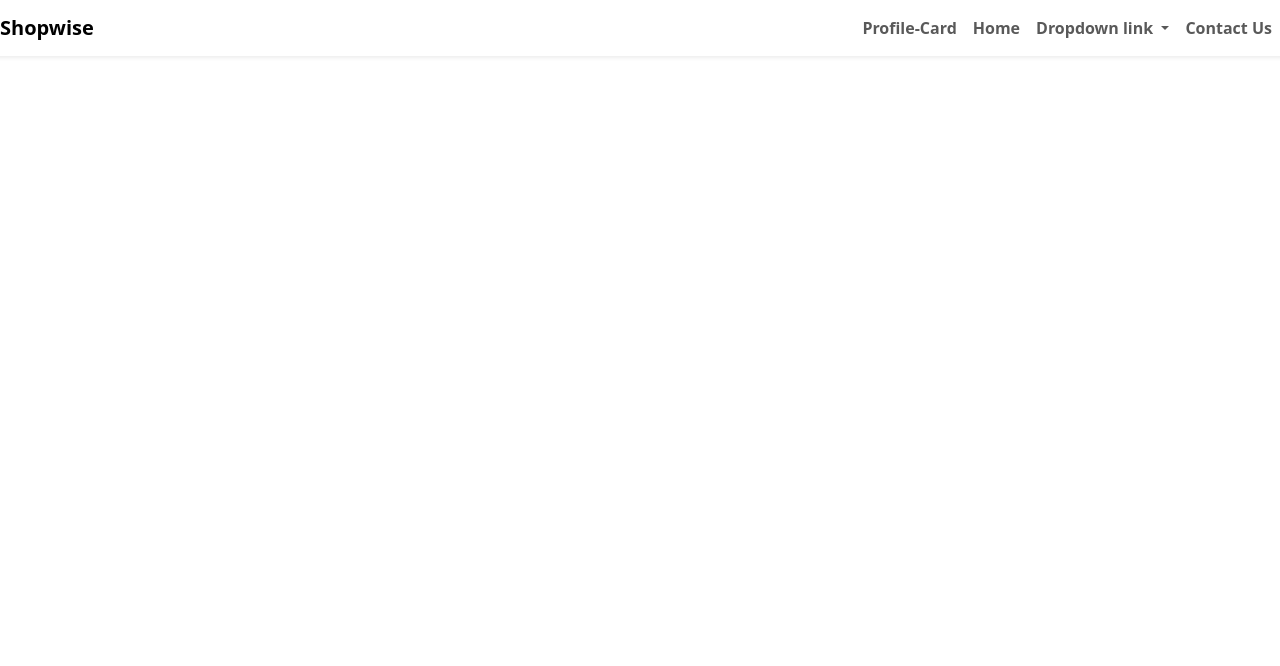
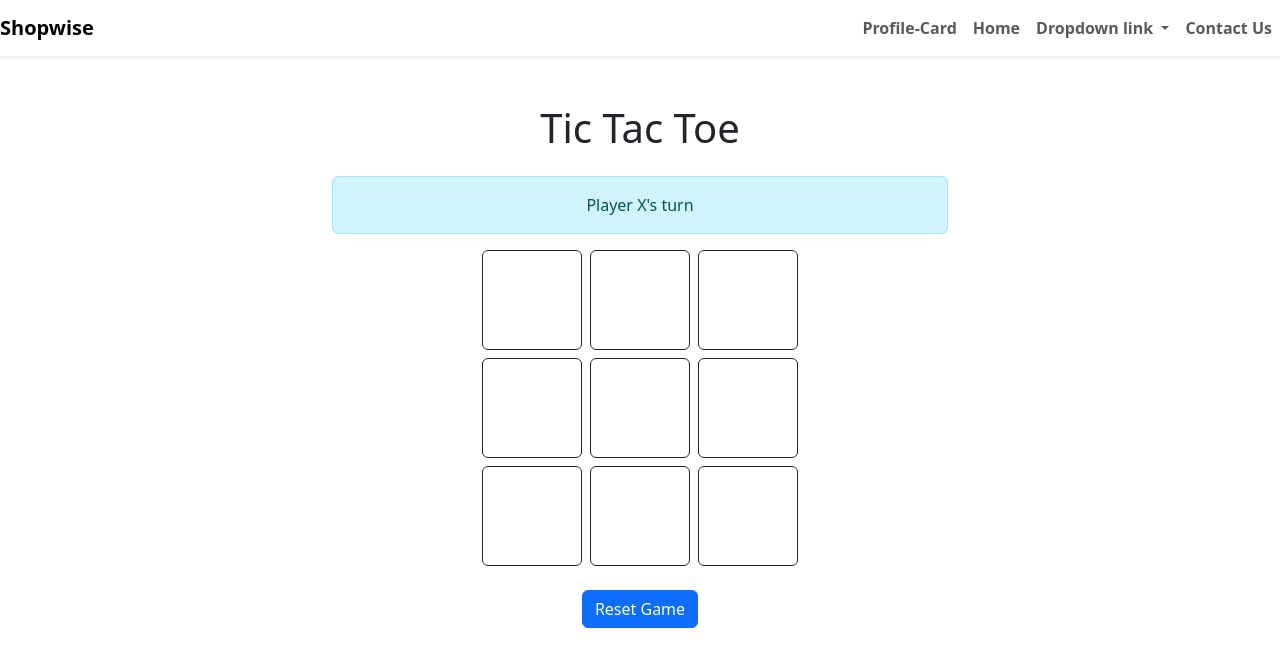
Before and after one commit to SHUHAG13/AngularFromScratchToAdvance, an Angular app: page /tic-tac-toe in a window 1280 px wide. Before the commit this address led to /. Shown: the top 666 px of the page. Built offline with nearby package versions, Linux system fonts and the light colour scheme.

Commit message:
Add Tic Tac Toe Game to my project

```diff
--- a/src/app/app.component.html
+++ b/src/app/app.component.html
@@ -28,6 +28,7 @@
               <li><a class="dropdown-item" routerLink="/todo-list">Todo-List</a></li>
               <li><a class="dropdown-item" routerLink="/stop-watch">Stop-Watch</a></li>
               <li><a class="dropdown-item" routerLink="/guess-game">Guessing Game</a></li>
+              <li><a class="dropdown-item" routerLink="/tic-tac-toe">Tic Tac Toe </a></li>
             </ul>
           </li>
           <li class="nav-item">
--- a/src/app/app.routes.ts
+++ b/src/app/app.routes.ts
@@ -5,6 +5,7 @@ import { TodoListComponent } from './pages/todo-list/todo-list.component';
 import { HomeComponent } from './pages/home/home.component';
 import { StopWatchComponent } from './pages/stop-watch/stop-watch.component';
 import { GuessingGameComponent } from './pages/guessing-game/guessing-game.component';
+import { TicTacToeComponent } from './pages/tic-tac-toe/tic-tac-toe.component';
 
 export const routes: Routes = [
     {path:"profile-card",component:ProfileCardComponent},
@@ -13,4 +14,5 @@ export const routes: Routes = [
     {path:'home',component:HomeComponent},
     {path:'stop-watch',component:StopWatchComponent},
     {path:'guess-game',component:GuessingGameComponent},
+    {path:"tic-tac-toe",component:TicTacToeComponent}
 ];
--- a/src/app/pages/home/home.component.html
+++ b/src/app/pages/home/home.component.html
@@ -16,8 +16,8 @@
           <li>Counter</li>
           <li>Simple Todo</li>
           <li>Stop Watch</li>
-          <li>Guessing Game</li>
-          <li>Introduction 6</li>
+          <li routerLink="/guess-game">Guessing Game</li>
+          <li routerLink="/tic-tac-toe">Tic Tac Toe</li>
           <li>Introduction 6</li>
           <li>Introduction 6</li>
           <li>Introduction 6</li>
--- a/src/app/pages/home/home.component.ts
+++ b/src/app/pages/home/home.component.ts
@@ -3,7 +3,7 @@ import { RouterLink } from '@angular/router';
 
 @Component({
   selector: 'app-home',
-  imports: [],
+  imports: [RouterLink],
   templateUrl: './home.component.html',
   styleUrl: './home.component.css'
 })
--- /dev/null
+++ b/src/app/pages/tic-tac-toe/tic-tac-toe.component.css
@@ -0,0 +1,19 @@
+.board {
+    display: grid;
+    grid-template-columns: repeat(3, 100px);
+    grid-template-rows: repeat(3, 100px);
+    gap: 10px;
+    margin: 0 auto;
+  }
+
+  .cell {
+    font-size: 2rem;
+    font-weight: bold;
+    display: flex;
+    align-items: center;
+    justify-content: center;
+    cursor: pointer;
+    height: 100px;
+    width: 100px;
+    user-select: none;
+  }
--- /dev/null
+++ b/src/app/pages/tic-tac-toe/tic-tac-toe.component.html
@@ -0,0 +1,31 @@
+<div class="container py-5" style="width: 40rem;">
+    <h1 class="text-center mb-4">Tic Tac Toe</h1>
+
+    <div *ngIf="!winner && !isDraw" class="alert alert-info text-center">
+      Player {{ currentPlayer }}'s turn
+    </div>
+
+    <div class="d-flex justify-content-center">
+      <div class="board d-grid gap-2">
+        <div
+          *ngFor="let cell of board; let i = index"
+          (click)="makeMove(i)"
+          class="cell btn btn-outline-dark"
+        >
+          {{ cell }}
+        </div>
+      </div>
+    </div>
+
+    <div *ngIf="winner" class="alert alert-success text-center mt-4">
+      🎉 Player {{ winner }} wins!
+    </div>
+
+    <div *ngIf="isDraw && !winner" class="alert alert-warning text-center mt-4">
+      🤝 It's a draw!
+    </div>
+
+    <div class="text-center mt-4">
+      <button (click)="resetGame()" class="btn btn-primary">Reset Game</button>
+    </div>
+  </div>
--- /dev/null
+++ b/src/app/pages/tic-tac-toe/tic-tac-toe.component.ts
@@ -0,0 +1,82 @@
+import { CommonModule, NgFor, NgIf } from '@angular/common';
+import { Component } from '@angular/core';
+import { FormsModule } from '@angular/forms';
+
+@Component({
+  selector: 'app-tic-tac-toe',
+  imports: [CommonModule,NgIf,NgFor,FormsModule],
+  templateUrl: './tic-tac-toe.component.html',
+  styleUrl: './tic-tac-toe.component.css'
+})
+export class TicTacToeComponent {
+  board:string[]=Array(9).fill('');
+  currentPlayer:string='X';
+  winner:string|null=null;
+  isDraw:boolean=false;
+  isCellOccupied(index:number):boolean{
+    return this.board[index] !== '';
+  }
+  isGameOver():boolean{
+    return this.winner !== null || this.isDraw;
+  }
+
+  isMoveInvalid(index:number):boolean{
+    return this.isCellOccupied(index) || this.isGameOver();
+  }
+  switchPlayer():void{
+    this.currentPlayer = this.currentPlayer === 'X' ? 'O' : 'X';
+  }
+
+  checkWinner():void{
+    const winningCombinations = [
+      [0, 1, 2],
+      [3, 4, 5],
+      [6, 7, 8],
+      [0, 3, 6],
+      [1, 4, 7],
+      [2, 5, 8],
+      [0, 4, 8],
+      [2, 4, 6]
+    ];
+    for (const combination of winningCombinations) {
+      const [a, b, c] = combination;
+      if (this.board[a] && this.board[a] === this.board[b] && this.board[a] === this.board[c]) {
+        this.winner = this.board[a];
+        return;
+      }
+    }
+    if (this.board.every(cell => cell !== '')) {
+      this.isDraw = true;
+    }
+  }
+  isBordFull():boolean{
+    return this.board.every(cell => cell !== '');
+  }
+  updateGameState(index:number):void{
+    if (this.isMoveInvalid(index)) {
+      return;
+    }
+    this.board[index] = this.currentPlayer;
+    this.checkWinner();
+    if (!this.winner && !this.isDraw) {
+      this.switchPlayer();
+    }
+  }
+  makeMove(index:number):void{
+    if (this.isMoveInvalid(index)) {
+      return;
+    }
+    this.board[index] = this.currentPlayer;
+    this.checkWinner();
+    if (!this.winner && !this.isDraw) {
+      this.switchPlayer();
+    }
+  }
+  resetGame():void{
+    this.board = Array(9).fill('');
+    this.currentPlayer = 'X';
+    this.winner = null;
+    this.isDraw = false;
+  }
+
+}
```
Also changed, not shown: 1 other file (tests, documents, lock files or other folders).
